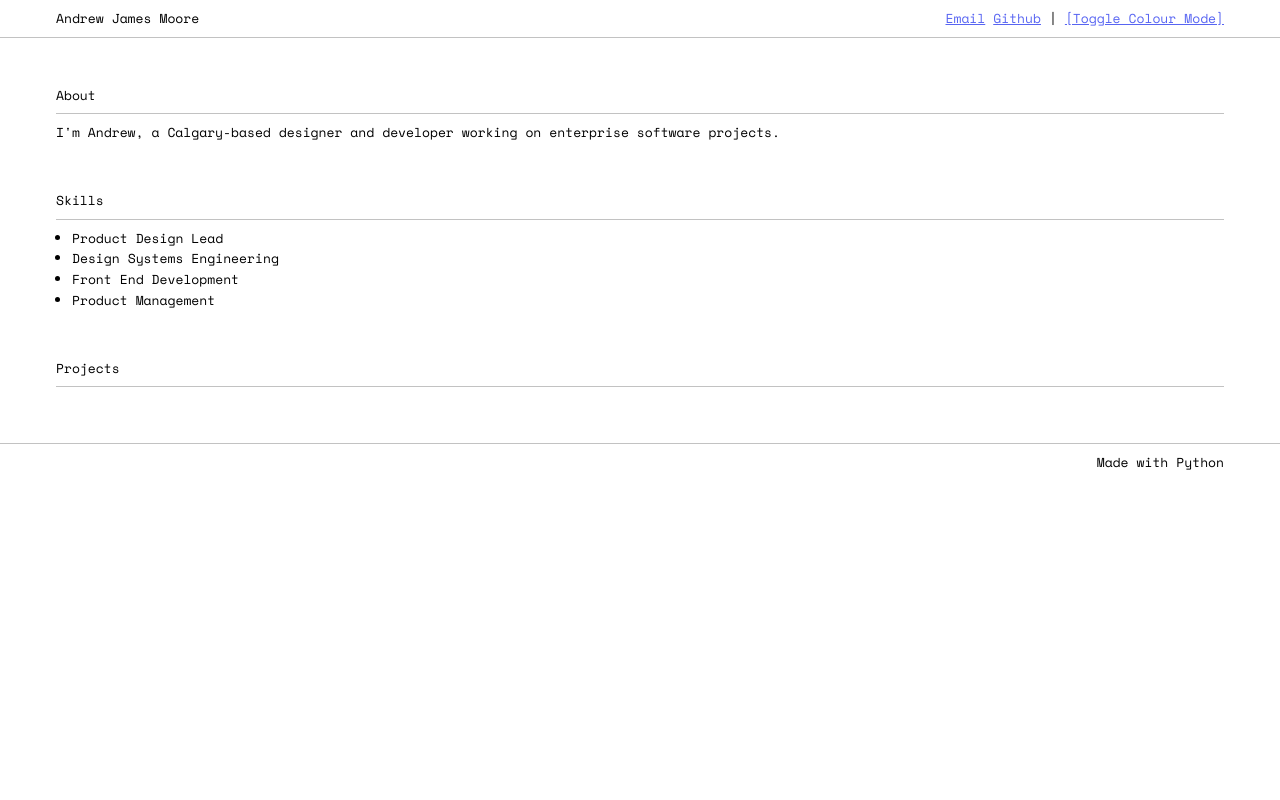
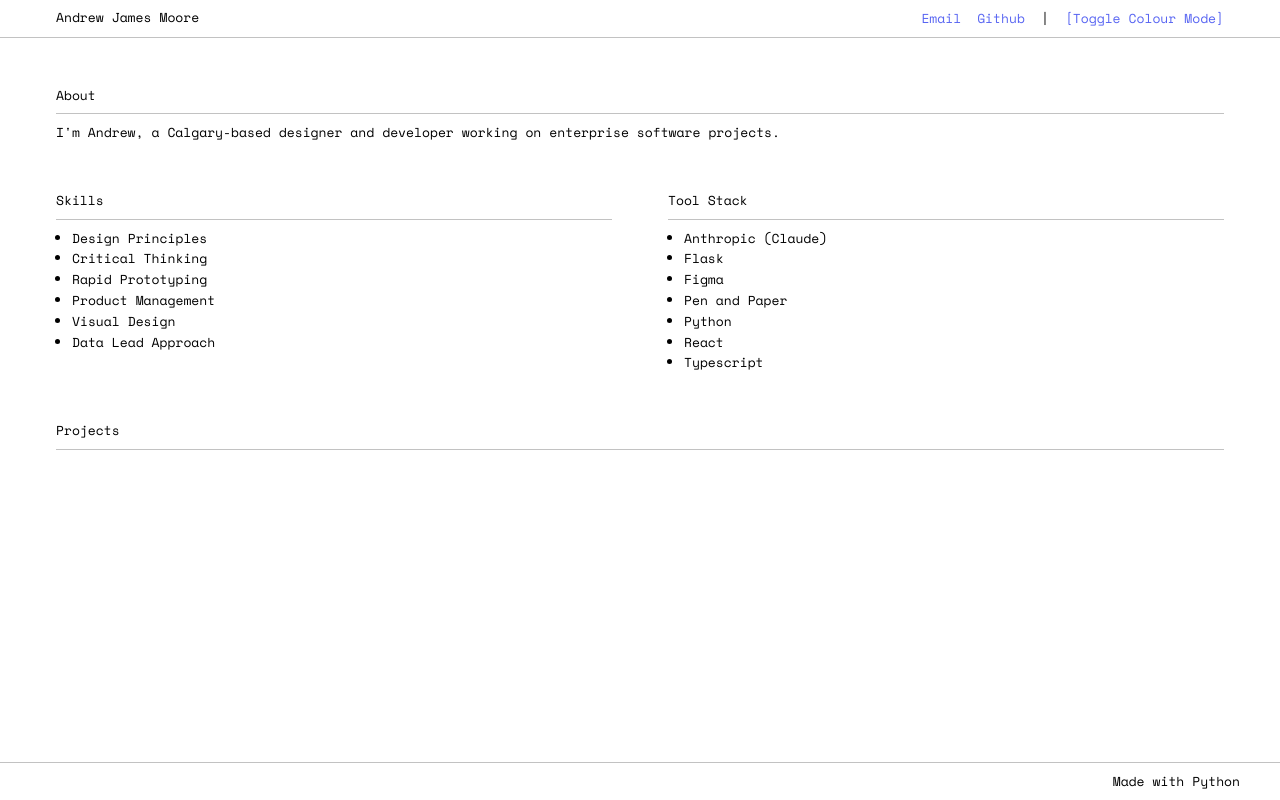
Before and after one commit to andrewjamesmoore/andrew-work, a Flask app: template templates/home.html in a window 1280 px wide. Run offline with Flask 3, Linux system fonts and the light colour scheme; the template is opened without the code that fills it, so the values that code supplies are empty.

Commit message:
fix: refactor css

```diff
--- /dev/null
+++ b/static/css/base/_elements.css
@@ -0,0 +1,43 @@
+/* default styles */
+html,
+body {
+  height: 100%;
+}
+
+body {
+  display: flex;
+  flex-direction: column;
+  min-height: 100vh;
+}
+
+h1,
+h2,
+h3 {
+  font: var(--text-base);
+}
+
+hr {
+  border: 0;
+  border-top: 1px solid var(--border);
+  margin: var(--space-small) 0;
+}
+
+ul {
+  padding: 0 var(--space-base);
+  margin: 0;
+}
+
+img {
+  width: 90%;
+  height: auto;
+  object-fit: cover;
+  aspect-ratio: 1 / 1;
+}
+
+p {
+  margin: 0 0 var(--space-base);
+}
+
+section {
+  padding: var(--space-largest) var(--space-base) 0;
+}
--- /dev/null
+++ b/static/css/base/_reset.css
@@ -0,0 +1,89 @@
+/* Box sizing rules */
+*,
+*::before,
+*::after {
+  box-sizing: border-box;
+  margin: 0;
+  padding: 0;
+}
+
+/* Remove default margin and padding */
+body,
+h1,
+h2,
+h3,
+h4,
+h5,
+h6,
+p,
+figure,
+blockquote,
+dl,
+dd {
+  margin: 0;
+}
+
+/* Set core body defaults */
+body {
+  min-height: 100vh;
+  scroll-behavior: smooth;
+  text-rendering: optimizeSpeed;
+  line-height: 1.5;
+}
+
+/* Make images easier to work with */
+img,
+picture {
+  max-width: 100%;
+  display: block;
+}
+
+/* Inherit fonts for inputs and buttons */
+input,
+button,
+textarea,
+select {
+  font: inherit;
+}
+
+/* Remove default link styles */
+a {
+  text-decoration: none;
+  color: inherit;
+}
+
+/* Remove all animations and transitions for people that prefer not to see them */
+@media (prefers-reduced-motion: reduce) {
+  *,
+  *::before,
+  *::after {
+    animation-duration: 0.01ms !important;
+    animation-iteration-count: 1 !important;
+    transition-duration: 0.01ms !important;
+    scroll-behavior: auto !important;
+  }
+}
+
+/* Set core root defaults */
+html:focus-within {
+  scroll-behavior: smooth;
+}
+
+/* Fix form typography */
+button,
+select {
+  text-transform: none;
+}
+
+/* Remove default button styles */
+button {
+  background: none;
+  border: none;
+  cursor: pointer;
+}
+
+/* Tables */
+table {
+  border-collapse: collapse;
+  border-spacing: 0;
+}
--- /dev/null
+++ b/static/css/base/_typography.css
@@ -0,0 +1,13 @@
+/* Base typography styles */
+body {
+  font: var(--text-base);
+  line-height: 1.6;
+  font-display: optional;
+}
+
+/* Headings */
+h1,
+h2,
+h3 {
+  font: var(--text-base);
+}
--- /dev/null
+++ b/static/css/components/_base.css
@@ -0,0 +1,8 @@
+/* main content area */
+.base {
+  max-width: 1200px;
+  width: 100%;
+  flex-grow: 1;
+  margin: 0 auto;
+  padding-bottom: var(--space-large);
+}
--- /dev/null
+++ b/static/css/components/_footer.css
@@ -0,0 +1,14 @@
+/* footer */
+.footer {
+  width: 100%;
+  border-top: 1px solid var(--border);
+  background-color: var(--bg-color);
+  padding: var(--space-small) var(--space-base);
+}
+
+.footer .container {
+  max-width: 1200px;
+  margin: 0 auto;
+  display: flex;
+  justify-content: space-between;
+}
--- /dev/null
+++ b/static/css/components/_home.css
@@ -0,0 +1,53 @@
+/* homepage body content */
+
+/* skills and tools section */
+.home__skills {
+  column-count: 2;
+  column-gap: var(--space-large);
+  padding: 0;
+  margin: 0;
+  width: 100%;
+}
+
+@media (max-width: 500px) {
+  .home__skills {
+    column-count: 1;
+  }
+}
+
+/* project overview */
+.home__project {
+  column-count: 4;
+  column-gap: var(--space-large);
+  list-style: none;
+  padding: 0;
+  margin: 0;
+  width: 100%;
+}
+
+@media (max-width: 1200px) {
+  .home__project {
+    column-count: 3;
+  }
+}
+
+@media (max-width: 768px) {
+  .home__project {
+    column-count: 2;
+  }
+}
+
+@media (max-width: 500px) {
+  .home__project {
+    column-count: 1;
+  }
+}
+
+.home__project__item {
+  display: flex;
+  flex-direction: column;
+  break-inside: avoid;
+  gap: var(--space-smallest);
+  margin-bottom: var(--space-large);
+  width: 100%;
+}
--- /dev/null
+++ b/static/css/components/_nav.css
@@ -0,0 +1,38 @@
+/* Navbar */
+.nav {
+  width: 100%;
+  border-bottom: 1px solid var(--border);
+  position: sticky;
+  top: 0;
+  z-index: 1000;
+}
+
+.nav .container {
+  max-width: 1200px;
+  margin: 0 auto;
+  display: flex;
+  justify-content: space-between;
+}
+
+.nav .container {
+  background-color: var(--bg-color);
+  padding: var(--space-small) var(--space-base);
+}
+
+@media (max-width: 500px) {
+  .nav .container {
+    flex-direction: column;
+    align-items: flex-start;
+    gap: var(--space-smallest);
+  }
+}
+
+.links {
+  display: flex;
+  gap: var(--space-base);
+}
+
+.links__contact {
+  display: flex;
+  gap: var(--space-base);
+}
--- /dev/null
+++ b/static/css/components/_project.css
@@ -0,0 +1,16 @@
+/* project page */
+
+.project {
+  display: flex;
+  flex-direction: column;
+  align-items: flex-start;
+  max-width: 600px;
+  width: 50%;
+  margin-bottom: var(--space-largest);
+}
+
+@media (max-width: 768px) {
+  .project {
+    width: 100%;
+  }
+}
--- /dev/null
+++ b/static/css/components/_tooltip.css
@@ -0,0 +1,28 @@
+/* Tooltip Styles */
+[data-tooltip] {
+  position: relative;
+  cursor: pointer;
+}
+
+[data-tooltip]::after {
+  content: attr(data-tooltip);
+  position: absolute;
+  left: 50%;
+  transform: translateX(-50%);
+  top: 125%; /* Position below the element */
+  background-color: var(--tooltip-bg, #000);
+  color: var(--tooltip-text, #fff);
+  padding: 0.5rem;
+  font-size: 0.875rem;
+  white-space: nowrap;
+  opacity: 0;
+  pointer-events: none;
+  transition: all 0.2s;
+  z-index: 1000;
+}
+
+[data-tooltip]:hover::after,
+[data-tooltip]:focus::after {
+  opacity: 1;
+  transform: translateX(-50%) translateY(0.25rem);
+}
--- /dev/null
+++ b/static/css/main.css
@@ -0,0 +1,16 @@
+/* Base */
+@import "./base/_reset.css";
+@import "./base/_elements.css";
+@import "./base/_typography.css";
+
+/* Utils */
+@import "./utils/_variables.css";
+@import "./utils/_themes.css";
+
+/* Components */
+@import "./components/_base.css";
+@import "./components/_nav.css";
+@import "./components/_footer.css";
+@import "./components/_home.css";
+@import "./components/_project.css";
+@import "./components/_tooltip.css";
--- /dev/null
+++ b/static/css/utils/_themes.css
@@ -0,0 +1,27 @@
+body {
+  background-color: var(--bg-color);
+  color: var(--text-color);
+  border: var(--border);
+  a:link {
+    color: var(--a-color);
+  }
+  a:visited {
+    color: var(--a-visited-color);
+  }
+}
+
+body.dark-mode {
+  --bg-color: #121212;
+  --bg-color-alt: #202020;
+  --text-color: white;
+  --text-hover: white;
+  --border: #444444;
+  --a-color: #d5ffc0;
+  --a-visited-color: #d5ffc0;
+}
+
+/* Dark Mode Support for Tooltip */
+body.dark-mode [data-tooltip]::after {
+  --tooltip-bg: white;
+  --tooltip-text: black;
+}
--- /dev/null
+++ b/static/css/utils/_variables.css
@@ -0,0 +1,23 @@
+:root {
+  /* spacing */
+  --base-unit: 16px;
+  --space-smallest: calc(var(--base-unit) / 4); /* 4 */
+  --space-small: calc(var(--base-unit) / 2); /* 8 */
+  --space-base: calc(var(--base-unit) * 1); /* 16 */
+  --space-large: calc(var(--base-unit) * 1.5); /* 24 */
+  --space-largest: calc(var(--base-unit) * 3); /* 48 */
+
+  /* typography */
+  --text-base: normal 400 13px/1.5 "Space Mono", mono, sans-serif;
+
+  /* colour */
+  --bg-color: white;
+  --bg-color-alt: #f2f2f2;
+  --text-color: black;
+  --text-hover: white;
+  --border: #c2c2c2;
+  --a-color: #5865f2;
+  --a-visited-color: #5865f2;
+  --tooltip-bg: #121212;
+  --tooltip-text: white;
+}
--- a/static/foundations.css
+++ /dev/null
@@ -1,4 +0,0 @@
-@import "./style.css";
-@import "./spacing.css";
-@import "./typography.css";
-@import "./themes.css";
--- a/static/spacing.css
+++ /dev/null
@@ -1,9 +0,0 @@
-:root {
-	--base-unit: 16px;
-
-	--space-smallest: calc(var(--base-unit) / 4); /* 4 */
-	--space-small: calc(var(--base-unit) / 2); /* 8 */
-	--space-base: calc(var(--base-unit) * 1); /* 16 */
-	--space-large: calc(var(--base-unit) * 1.5); /* 24 */
-	--space-largest: calc(var(--base-unit) * 3); /* 48 */
-}
--- a/static/style.css
+++ /dev/null
@@ -1,176 +0,0 @@
-/* General Reset */
-* {
-  margin: 0;
-  padding: 0;
-  box-sizing: border-box;
-}
-
-html, body {
-  height: 100%;
-}
-
-h1, h2, h3 {
-  font: var(--text-base);
-}
-
-hr {
-  border: 0;
-  border-top: 1px solid var(--border);
-  margin: var(--space-small) 0;
-}
-
-ul {
-  padding: 0 var(--space-base);
-  margin: 0;
-}
-
-img {
-  width: 90%;
-  height: auto;
-  object-fit: cover;
-  aspect-ratio: 1 / 1;
-}
-
-p {
-  margin: 0 0 var(--space-base);
-}
-
-/* Navbar */
-.nav {
-  width: 100%;
-  border-bottom: 1px solid var(--border);
-  position: sticky;
-  top: 0;
-  z-index: 1000;
-}
-
-.nav .container {
-  background-color: var(--bg-color);
-  max-width: 1200px;
-  margin: 0 auto;
-  display: flex;
-  justify-content: space-between;
-  align-items: center;
-  padding: var(--space-small) var(--space-base);
-}
-
-@media (max-width: 500px) {
-  .nav .container {
-    flex-direction: column;
-    align-items: flex-start;
-    gap: var(--space-smallest);
-  }
-}
-
-/* Tooltip Styles */
-[data-tooltip] {
-  position: relative;
-  cursor: pointer;
-}
-
-[data-tooltip]::after {
-  content: attr(data-tooltip);
-  position: absolute;
-  left: 50%;
-  transform: translateX(-50%);
-  top: 125%; /* Position below the element */
-  background-color: var(--tooltip-bg, #000);
-  color: var(--tooltip-text, #fff);
-  padding: 0.5rem;
-  font-size: 0.875rem;
-  white-space: nowrap;
-  opacity: 0;
-  pointer-events: none;
-  transition: opacity 0.2s, transform 0.2s;
-  z-index: 1000;
-}
-
-[data-tooltip]:hover::after,
-[data-tooltip]:focus::after {
-  opacity: 1;
-  transform: translateX(-50%) translateY(0.25rem);
-}
-
-/* Layout Styles */
-section {
-  flex: 1;
-  max-width: 1200px;
-  margin: 0 auto;
-  padding: var(--space-largest) var(--space-base) 0;
-}
-
-.halved {
-  display: flex;
-  flex-direction: column;
-  align-items: flex-start;
-  max-width: 600px;
-  width: 50%;
-  margin-bottom: var(--space-largest);
-}
-
-@media (max-width: 768px) {
-  .halved {
-    width: 100%;
-  }
-}
-
-@media (max-width: 480px) {
-  .two-column-section {
-    column-count: 1;
-  }
-}
-
-/* Grid Styles */
-.project-grid, .project-section {
-  column-gap: var(--space-large);
-  list-style: none;
-  padding: 0;
-  margin: 0;
-}
-
-.project-grid {
-  column-count: 4;
-}
-
-@media (max-width: 1200px) {
-  .project-grid {
-    column-count: 3;
-  }
-}
-
-@media (max-width: 768px) {
-  .project-grid {
-    column-count: 2;
-  }
-}
-
-@media (max-width: 480px) {
-  .project-grid {
-    column-count: 1;
-  }
-}
-
-.project-item {
-  display: flex;
-  flex-direction: column;
-  break-inside: avoid;
-  gap: var(--space-smallest);
-  margin-bottom: var(--space-large);
-}
-
-/* Footer */
-.footer {
-  width: 100%;
-  border-top: 1px solid var(--border);
-  margin-top: var(--space-largest);
-}
-
-.footer .container {
-  background-color: var(--bg-color);
-  max-width: 1200px;
-  margin: 0 auto;
-  display: flex;
-  justify-content: space-between;
-  align-items: center;
-  padding: var(--space-small) var(--space-base);
-}
--- a/static/themes.css
+++ /dev/null
@@ -1,41 +0,0 @@
-:root {
-    --bg-color: white;
-    --bg-color-alt: #f2f2f2;
-    --surface-hover: blue;
-    --text-color: black;
-    --text-hover: white;
-    --border: #c2c2c2;
-    --a-color: #5865F2;
-    --a-visited-color: #5865F2;
-    --tooltip-bg: #121212;
-    --tooltip-text: white;
-}
-
-body {
-    background-color: var(--bg-color);
-    color: var(--text-color);
-    border: var(--border);
-    a:link {
-    color: var(--a-color);
-    }
-    a:visited {
-    color: var(--a-visited-color);
-    }
-}
-
-body.dark-mode {
-    --bg-color: #121212;
-    --bg-color-alt: #202020;
-    --surface-hover: dodgerblue;
-    --text-color: white;
-    --text-hover: white;
-    --border: #444444;
-    --a-color: #D5FFC0;
-    --a-visited-color: #D5FFC0;
-}
-
-/* Dark Mode Support for Tooltip */
-body.dark-mode [data-tooltip]::after {
-  --tooltip-bg: white;
-  --tooltip-text: black;
-}
--- a/static/typography.css
+++ /dev/null
@@ -1,8 +0,0 @@
-:root {
-    --text-base: normal 400 13px/1.5 "Space Mono", mono, sans-serif;
-    font: var(--text-base);
-    line-height: 1.6;
-    font-display: optional
-}
-
---text-
--- a/templates/base.html
+++ b/templates/base.html
@@ -1,44 +1,62 @@
 <!DOCTYPE html>
 <html lang="en">
-
   <head>
-    <meta charset="UTF-8">
-    <meta name="viewport" content="width=device-width, initial-scale=1.0">
-    <title>{% block title %}Andrew James Moore | Designer and Developer{% endblock %}</title>
-    <link rel="stylesheet" href="{{ url_for('static', filename='foundations.css') }}">
-    <link rel="preconnect" href="https://fonts.googleapis.com">
-    <link rel="preconnect" href="https://fonts.gstatic.com" crossorigin>
-    <link href="https://fonts.googleapis.com/css2?family=Geist+Mono:wght@100;200;300;400;500;600;700;800;900&family=Space+Mono:ital,wght@0,400;0,700;1,400;1,700&display=swap" rel="stylesheet">
+    <meta charset="UTF-8" />
+    <meta name="viewport" content="width=device-width, initial-scale=1.0" />
+    <title>
+      {% block title %}Andrew James Moore | Designer and Developer{% endblock %}
+    </title>
+    <link
+      rel="stylesheet"
+      href="{{ url_for('static', filename='css/main.css') }}"
+    />
+    <link rel="preconnect" href="https://fonts.googleapis.com" />
+    <link rel="preconnect" href="https://fonts.gstatic.com" crossorigin />
+    <link
+      href="https://fonts.googleapis.com/css2?family=Geist+Mono:wght@100;200;300;400;500;600;700;800;900&family=Space+Mono:ital,wght@0,400;0,700;1,400;1,700&display=swap"
+      rel="stylesheet"
+    />
   </head>
 
   <body class="{{ theme }}">
-
     <nav class="nav">
       <div class="container theme-toggle">
         <div>
           <h1>Andrew James Moore</h1>
         </div>
-<div class="nav-links">
+        <div class="links">
+          <div class="links__contact">
             <span>
-        <a href="mailto:hello@andrewjamesmoore.com" target="_blank" data-tooltip="hello@andrewjamesmoore.com">Email</a>
+              <a
+                href="mailto:hello@andrewjamesmoore.com"
+                target="_blank"
+                data-tooltip="hello@andrewjamesmoore.com"
+                >Email</a
+              >
             </span>
             <span>
-        <a href="https://github.com/andrewjamesmoore" target="_blank" data-tooltip="Visit my GitHub">Github</a>
+              <a
+                href="https://github.com/andrewjamesmoore"
+                target="_blank"
+                data-tooltip="Visit my GitHub"
+                >Github</a
+              >
             </span>
+          </div>
           <span> | </span>
           <span>
-    <a href="{{ url_for('toggle_theme') }}" data-tooltip="Switch to {{ 'dark' if theme == 'light-mode' else 'light' }} mode">
+            <a
+              href="{{ url_for('toggle_theme') }}"
+              data-tooltip="Switch to {{ 'dark' if theme == 'light-mode' else 'light' }} mode"
+            >
               [Toggle Colour Mode]
             </a>
           </span>
         </div>
-
       </div>
     </nav>
 
-    <div>
-        {% block content %}{% endblock %}
-    </div>
+    <div class="base">{% block content %}{% endblock %}</div>
 
     <footer class="footer">
       <div class="container">
@@ -50,7 +68,5 @@
         </div>
       </div>
     </footer>
-
   </body>
-
 </html>
--- a/templates/home.html
+++ b/templates/home.html
@@ -1,35 +1,59 @@
-{% extends "base.html" %}
-
-{% block content %}
+{% extends "base.html" %} {% block content %}
 <section>
   <h2>About</h2>
-        <hr>
+  <hr />
   <div>
-            I'm Andrew, a Calgary-based designer and developer working on enterprise software projects.
+    I'm Andrew, a Calgary-based designer and developer working on enterprise
+    software projects.
   </div>
 </section>
 
+<section class="home__skills">
   <section>
     <h2>Skills</h2>
-        <hr>
+    <hr />
     <ul>
-            <li>Product Design Lead</li>
-            <li>Design Systems Engineering</li>
-            <li>Front End Development</li>
+      <li>Design Principles</li>
+      <li>Critical Thinking</li>
+      <li>Rapid Prototyping</li>
       <li>Product Management</li>
+      <li>Visual Design</li>
+      <li>Data Lead Approach</li>
     </ul>
   </section>
 
   <section>
+    <h2>Tool Stack</h2>
+    <hr />
+    <ul>
+      <li>Anthropic (Claude)</li>
+      <li>Flask</li>
+      <li>Figma</li>
+      <li>Pen and Paper</li>
+      <li>Python</li>
+      <li>React</li>
+      <li>Typescript</li>
+    </ul>
+  </section>
+</section>
+
+<section>
   <h2>Projects</h2>
-        <hr>
-        <ul class="project-grid">
+  <hr />
+  <ul class="home__project">
     {% for project in projects %}
-                <li class="project-item">
-                    <h3><a href="/projects/{{ project.fields.slug }}">{{ project.fields.title }}</a></h3>
+    <li class="home__project__item">
+      <h3>
+        <a href="/projects/{{ project.fields.slug }}"
+          >{{ project.fields.title }}</a
+        >
+      </h3>
       <div>{{ project.fields.description }}</div>
       {% if project.fields.thumbnail %}
-                        <img src="{{ project.fields.thumbnail }}" alt="{{ project.fields.title }} thumbnail">
+      <img
+        src="{{ project.fields.thumbnail }}"
+        alt="{{ project.fields.title }} thumbnail"
+      />
       {% endif %}
     </li>
     {% endfor %}
```
Also changed, not shown: templates/project.html (+4 -8 lines). Lines whose indentation alone changed are shown as unchanged.
